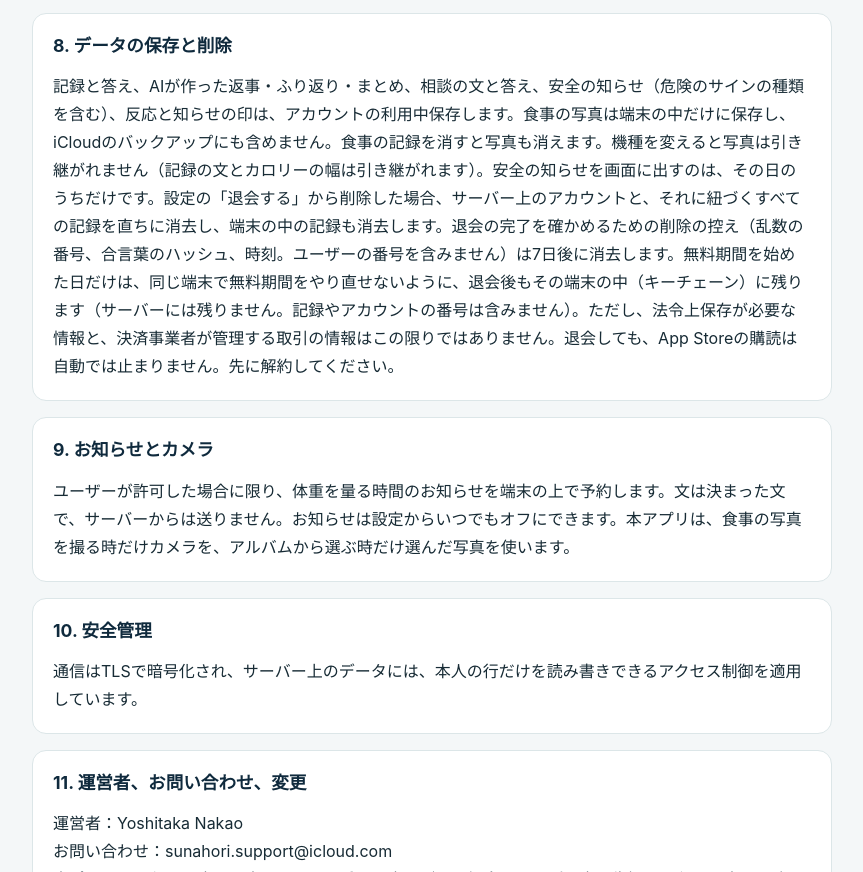
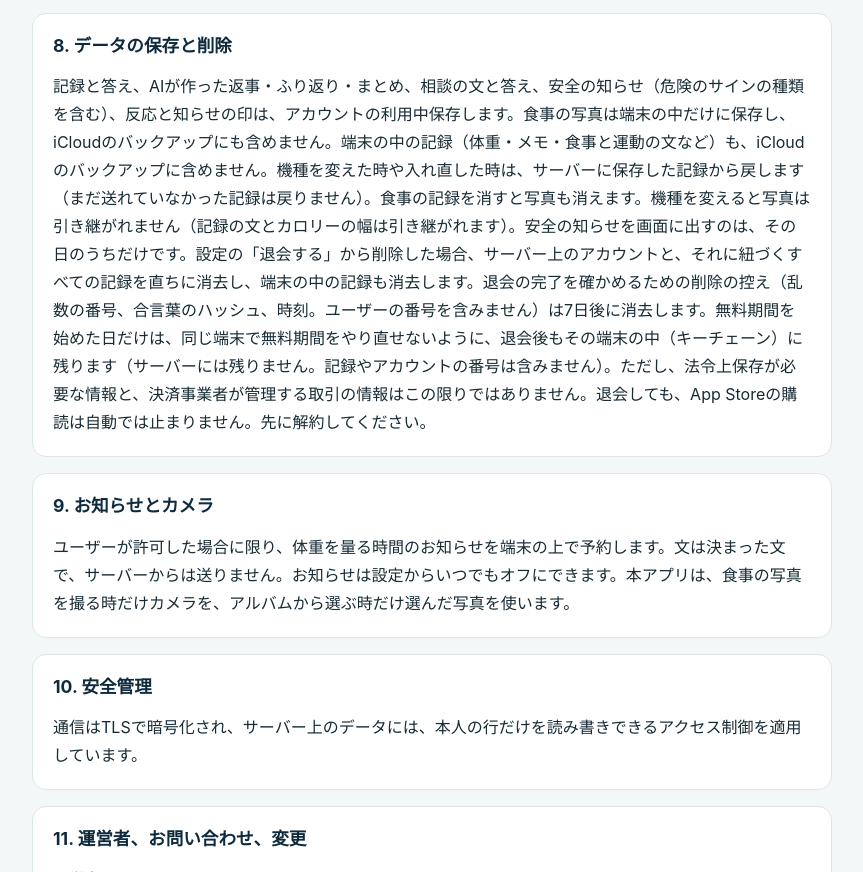
Before and after one commit to yoshi77777ai/mayt-support, a plain HTML site: page privacy/index.html in a window 1280 px wide. Shown: the part 2430-3302 px from the top of the page, without its empty margins (208-1071 px from the left). Drawn offline with Linux system fonts and the light colour scheme.

Commit message:
プライバシーポリシー: 端末の記録を iCloud のバックアップに含めないこと、機種変更はサーバーから戻すことを書いた

```diff
--- a/privacy/index.html
+++ b/privacy/index.html
@@ -50,7 +50,7 @@
       </section>
       <section>
         <h2>8. データの保存と削除</h2>
-        <p>記録と答え、AIが作った返事・ふり返り・まとめ、相談の文と答え、安全の知らせ（危険のサインの種類を含む）、反応と知らせの印は、アカウントの利用中保存します。食事の写真は端末の中だけに保存し、iCloudのバックアップにも含めません。食事の記録を消すと写真も消えます。機種を変えると写真は引き継がれません（記録の文とカロリーの幅は引き継がれます）。安全の知らせを画面に出すのは、その日のうちだけです。設定の「退会する」から削除した場合、サーバー上のアカウントと、それに紐づくすべての記録を直ちに消去し、端末の中の記録も消去します。退会の完了を確かめるための削除の控え（乱数の番号、合言葉のハッシュ、時刻。ユーザーの番号を含みません）は7日後に消去します。無料期間を始めた日だけは、同じ端末で無料期間をやり直せないように、退会後もその端末の中（キーチェーン）に残ります（サーバーには残りません。記録やアカウントの番号は含みません）。ただし、法令上保存が必要な情報と、決済事業者が管理する取引の情報はこの限りではありません。退会しても、App Storeの購読は自動では止まりません。先に解約してください。</p>
+        <p>記録と答え、AIが作った返事・ふり返り・まとめ、相談の文と答え、安全の知らせ（危険のサインの種類を含む）、反応と知らせの印は、アカウントの利用中保存します。食事の写真は端末の中だけに保存し、iCloudのバックアップにも含めません。端末の中の記録（体重・メモ・食事と運動の文など）も、iCloudのバックアップに含めません。機種を変えた時や入れ直した時は、サーバーに保存した記録から戻します（まだ送れていなかった記録は戻りません）。食事の記録を消すと写真も消えます。機種を変えると写真は引き継がれません（記録の文とカロリーの幅は引き継がれます）。安全の知らせを画面に出すのは、その日のうちだけです。設定の「退会する」から削除した場合、サーバー上のアカウントと、それに紐づくすべての記録を直ちに消去し、端末の中の記録も消去します。退会の完了を確かめるための削除の控え（乱数の番号、合言葉のハッシュ、時刻。ユーザーの番号を含みません）は7日後に消去します。無料期間を始めた日だけは、同じ端末で無料期間をやり直せないように、退会後もその端末の中（キーチェーン）に残ります（サーバーには残りません。記録やアカウントの番号は含みません）。ただし、法令上保存が必要な情報と、決済事業者が管理する取引の情報はこの限りではありません。退会しても、App Storeの購読は自動では止まりません。先に解約してください。</p>
       </section>
       <section>
         <h2>9. お知らせとカメラ</h2>
```
